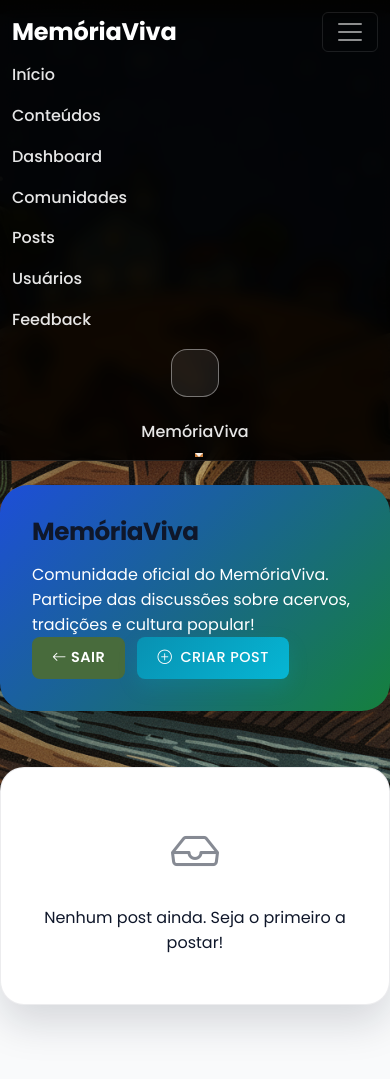
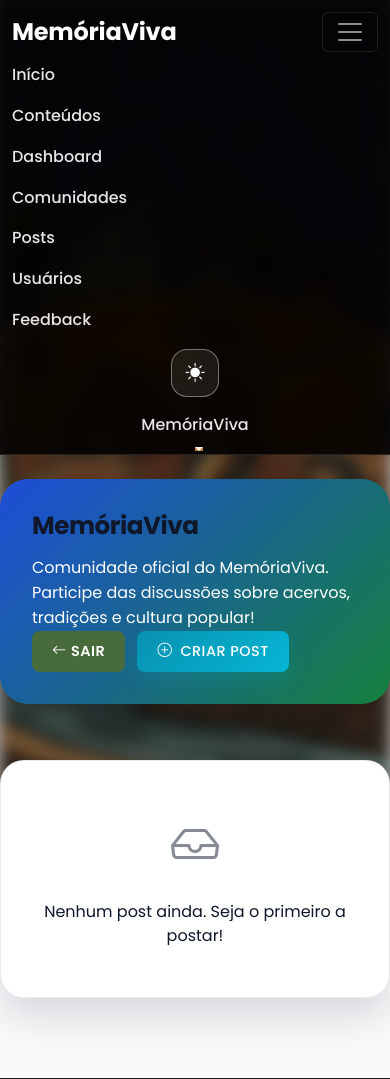
Before and after one commit to jeffersonanjos/projeto-psi, a Flask app: page /comunidade/1 in a window 390 px wide, after a click that opens the changed part. Shown: the top 1079 px of the page. Run offline with Flask 3, Linux system fonts and the light colour scheme; a user stored in the database is signed in; data comes from the database, SQL or seed files in the repository; data that the repository does not hold is empty.

Commit message:
Atualização de estilos e melhorias na responsividade: Ajustes na apresentação do botão de tema, implementação de novos estilos para o cabeçalho dos cards de comunidade e otimização do layout para dispositivos móveis. Alterações na lógica de exibição dos ícones de tema para melhor compatibilidade com o modo escuro/claro.

```diff
--- a/app/static/css/style-modern.css
+++ b/app/static/css/style-modern.css
@@ -78,6 +78,8 @@ body::after {
   z-index: -3;
   pointer-events: none;
   transition: opacity 0.6s ease;
+  filter: blur(8px);
+  -webkit-filter: blur(8px);
 }
 
 body::before {
@@ -150,8 +152,8 @@ main::before {
 /* Theme toggle icons: show sun in light, moon in dark by default (prevents flicker)
    This ensures the icon matches the `:root.dark` class applied early in the document head. */
 #themeToggle [data-icon="moon"] { display: none; }
-#themeToggle [data-icon="sun"] { display: inline-block; }
-:root.dark #themeToggle [data-icon="moon"] { display: inline-block; }
+#themeToggle [data-icon="sun"] { display: inline-flex; }
+:root.dark #themeToggle [data-icon="moon"] { display: inline-flex; }
 :root.dark #themeToggle [data-icon="sun"] { display: none; }
 
 .navbar.navbar-fixed {
--- a/app/static/js/theme.js
+++ b/app/static/js/theme.js
@@ -45,8 +45,8 @@
     const moon = toggle.querySelector('[data-icon="moon"]');
     const sun = toggle.querySelector('[data-icon="sun"]');
     if (!moon || !sun) return;
-    moon.toggleAttribute('hidden', isDark);
-    sun.toggleAttribute('hidden', !isDark);
+    moon.style.display = isDark ? 'inline-flex' : 'none';
+    sun.style.display = isDark ? 'none' : 'inline-flex';
   };
 
   const toggleTheme = () => {
--- a/app/static/style.css
+++ b/app/static/style.css
@@ -212,7 +212,8 @@
     font-size: 1.2rem;
     color: currentColor;
     display: inline-flex;
-    opacity: 0.35;
+    align-items: center;
+    justify-content: center;
     transition: opacity 0.2s ease;
 }
 
@@ -228,11 +229,11 @@
 }
 
 ::root:not(.dark) #themeToggle [data-icon="moon"] {
-    opacity: 1;
+    display: inline-flex;
 }
 
 ::root:not(.dark) #themeToggle [data-icon="sun"] {
-    opacity: 0.45;
+    display: none;
 }
 
 ::root.dark #themeToggle {
@@ -243,11 +244,11 @@
 }
 
 ::root.dark #themeToggle [data-icon="sun"] {
-    opacity: 1;
+    display: inline-flex;
 }
 
 ::root.dark #themeToggle [data-icon="moon"] {
-    opacity: 0.45;
+    display: none;
 }
 
 #themeToggle:focus-visible {
@@ -1225,6 +1226,35 @@ h1, h2, h3, h4, h5, h6 {
     position: relative;
 }
 
+.community-card__header {
+    display: flex;
+    justify-content: space-between;
+    align-items: flex-start;
+    gap: 1rem;
+    margin-bottom: 1rem;
+}
+
+.community-card__header > div:first-child {
+    flex: 1;
+    min-width: 0;
+}
+
+.community-card__header .dropdown {
+    flex-shrink: 0;
+    margin-top: 0;
+}
+
+@media (max-width: 576px) {
+    .community-card__header {
+        flex-direction: column;
+        align-items: stretch;
+    }
+
+    .community-card__header .dropdown {
+        align-self: flex-end;
+    }
+}
+
 .community-card .dropdown-menu {
     z-index: 2100;
 }
@@ -1354,6 +1384,9 @@ h1, h2, h3, h4, h5, h6 {
 
 .community-grid .community-card {
     height: 100%;
+    min-height: 280px;
+    max-width: 100%;
+    margin: 0;
     display: flex;
     flex-direction: column;
 }
--- a/app/templates/base.html
+++ b/app/templates/base.html
@@ -52,8 +52,8 @@
           <ul class="navbar-nav align-items-center gap-2">
             <li class="nav-item">
               <button id="themeToggle" class="theme-toggle-btn" type="button" aria-label="Alternar tema">
-                <span data-icon="moon" aria-hidden="true">🌙</span>
-                <span data-icon="sun" aria-hidden="true" hidden>☀️</span>
+                <i class="bi bi-moon-fill" data-icon="moon" aria-hidden="true"></i>
+                <i class="bi bi-sun-fill" data-icon="sun" aria-hidden="true"></i>
               </button>
             </li>
             {% if current_user.is_authenticated %}
```
Also changed, not shown: app/static/uploads/obras/635df1e7c9244f3ba596f49849a727c7_WhatsApp_Image_2025-11-24_at_10.35.09.jpeg (added).
